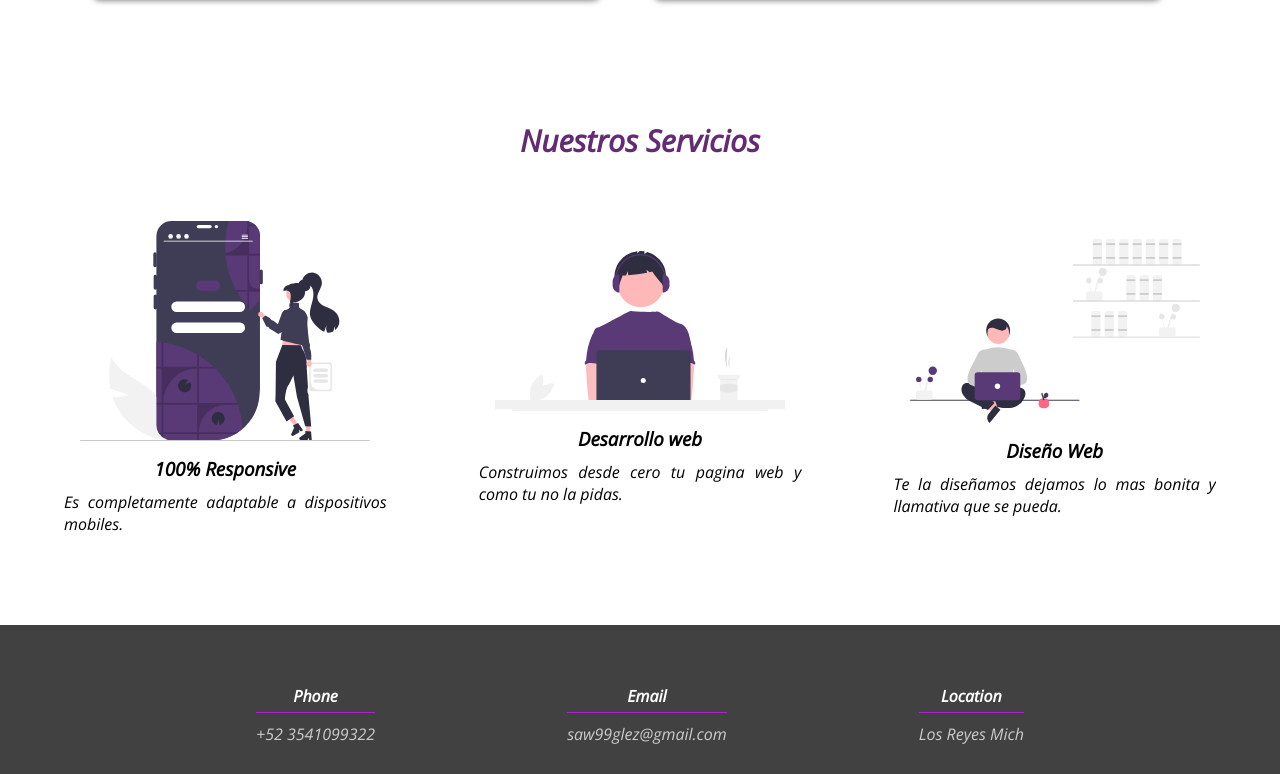
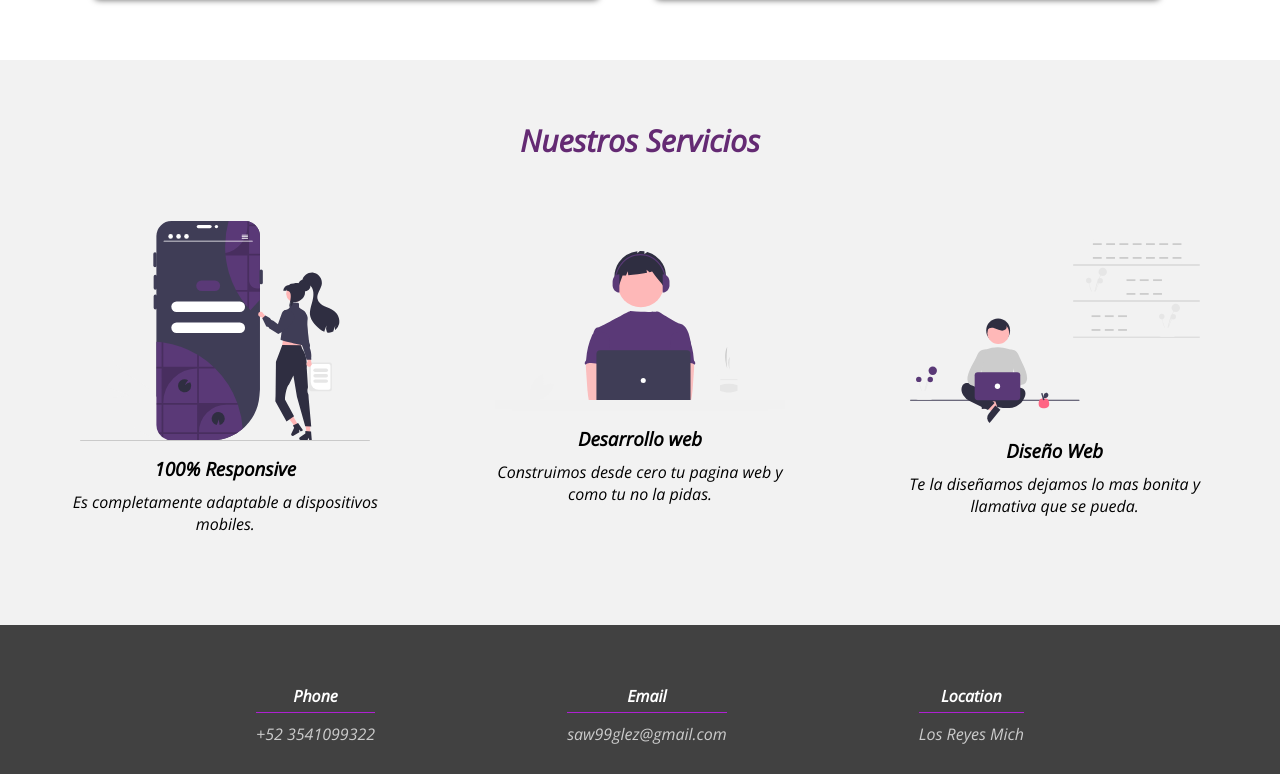
Before and after one commit to Brownmou/Portafolio, a plain HTML site: page index.html in a window 1280 px wide. Shown: the part 2278-3052 px from the top of the page. Drawn offline with nearby package versions, Linux system fonts and the light colour scheme.

Commit message:
Update estilos.css

```diff
--- a/css/estilos.css
+++ b/css/estilos.css
@@ -219,7 +219,7 @@ main .sobre-nosotros{
 /* Our team*/
 
 .about-services{
-  background-color: #fff;
+  background-color: #f2f2f2;
   padding-bottom: 30px;
 }
 
@@ -244,7 +244,7 @@ main .sobre-nosotros{
 
 .servicio-ind p{
   font-weight: 300;
-  text-align: justify;
+  text-align: center;
 }
 
 /*footer*/
```
